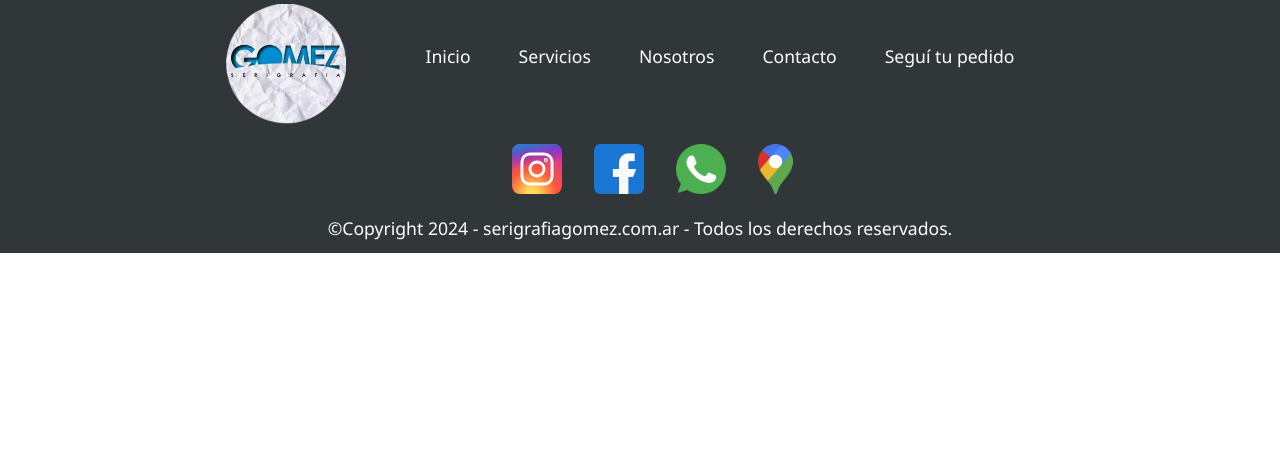
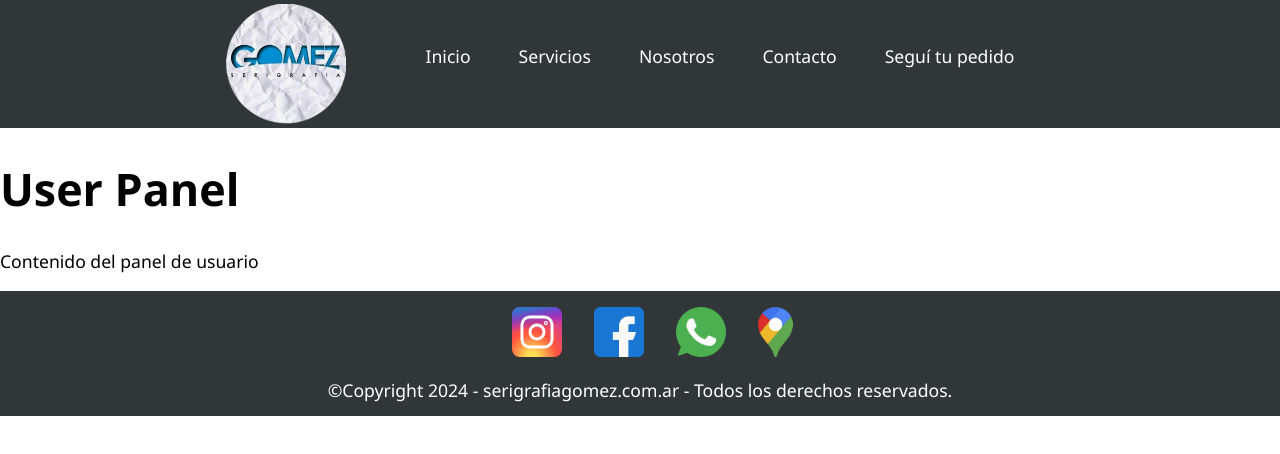
Before and after one commit to thiagoredondo/SG, a React (Create React App) app in the folder sg-react/: page /userpanel in a window 1280 px wide. Shown: the top 454 px of the page. Built offline with nearby package versions, Linux system fonts and the light colour scheme.

Commit message:
userpanel.js y clientpanel.js agregado

```diff
--- a/sg-react/src/App.js
+++ b/sg-react/src/App.js
@@ -7,6 +7,8 @@ import Contacto from './components/contacto';
 import Servicios from './components/servicios';
 import Nosotros from './components/nosotros';
 import SeguiTuPedido from './components/seguitupedido';
+import UserPanel from './components/userpanel';
+import ClientPanel from './components/clientpanel';
 import './styles/style-index.css';
 import './styles/style-footer.css';
 import './styles/style-header.css';
@@ -21,6 +23,8 @@ function App() {
         <Route path="/servicios" element={<Servicios />} />
         <Route path="/nosotros" element={<Nosotros />} />
         <Route path="/seguitupedido" element={<SeguiTuPedido />} />
+        <Route path="/userpanel" element={<UserPanel />} />
+        <Route path="/clientpanel" element={<ClientPanel />} />
       </Routes>
       <Footer />
     </Router>
--- /dev/null
+++ b/sg-react/src/components/clientpanel.js
@@ -0,0 +1,12 @@
+import React from 'react';
+
+const ClientPanel = () => {
+    return (
+        <div>
+            <h1>Client Panel</h1>
+            <p>Contenido del panel de cliente</p>
+        </div>
+    );
+};
+
+export default ClientPanel;
--- /dev/null
+++ b/sg-react/src/components/userpanel.js
@@ -0,0 +1,12 @@
+import React from 'react';
+
+const UserPanel = () => {
+    return (
+        <div>
+            <h1>User Panel</h1>
+            <p>Contenido del panel de usuario</p>
+        </div>
+    );
+};
+
+export default UserPanel;
```
